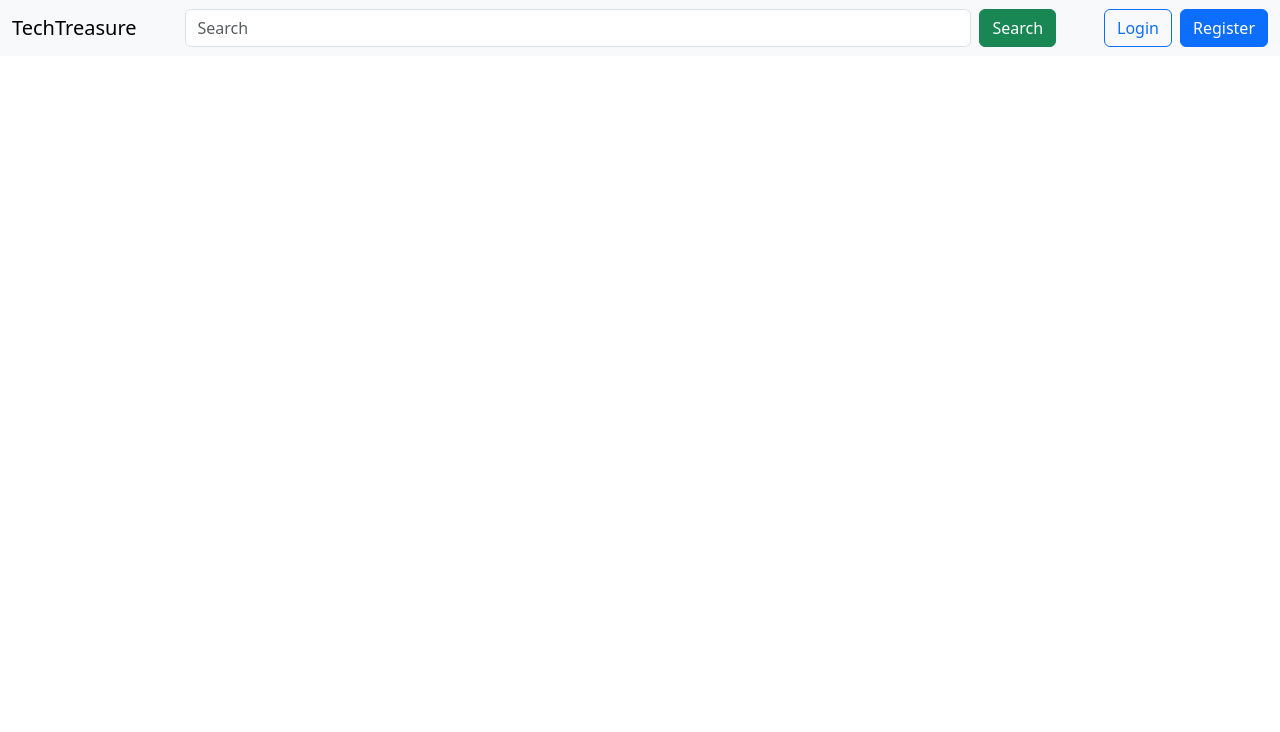
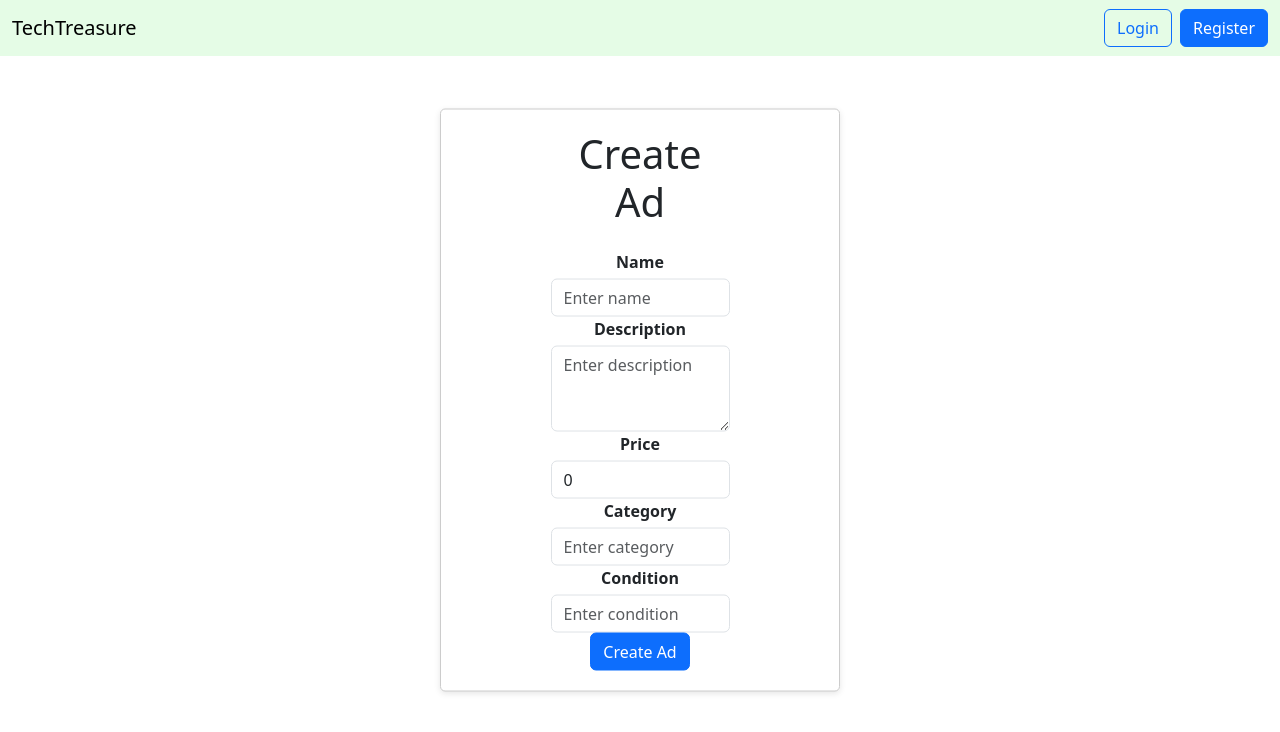
Before and after one commit to Shanyik/TechTreasure, a React (Create React App) app in the folder tt-frontend/: page /ad/create in a window 1280 px wide. Shown: the top 732 px of the page. Built offline with nearby package versions, Linux system fonts and the light colour scheme; no server answers.

Commit message:
feat: added allAds page and basic scaffolding for create ad

```diff
--- a/tt-frontend/src/App.js
+++ b/tt-frontend/src/App.js
@@ -7,6 +7,8 @@ import Registration from './Components/Auth/Registration';
 import Home from './Components/Home/Home';
 import NavBar from './Components/NavBar/NavBar';
 import Profile from './Components/Profile/Profile';
+import AllAds from './Components/AllAds/AllAds';
+import { CreateAd } from './Components/CreateAd/CreateAd';
 
 
 function App() {
@@ -14,14 +16,16 @@ function App() {
   return (
 
     <Router>
-      <div style={{ marginTop: '100px'}} className='App'>
+      <div className='App'>
         <NavBar />
         <Routes>
           <Route path='/' element={<Home />} />
           <Route path='/getalladstest' element={<GetAllAdsTest />} />
+          <Route path='/allads' element={<AllAds />} />
           <Route path='/login' element={<Login />} />
           <Route path='/registration' element={<Registration />} />
           <Route path='/profile' element={<Profile />} />
+          <Route path='/ad/create' element={<CreateAd />} />
         </Routes>
         </div>
     </Router>
--- /dev/null
+++ b/tt-frontend/src/Components/AllAds/AllAds.js
@@ -0,0 +1,73 @@
+import React, { useEffect, useState } from 'react';
+import { Container, Row, Col, Card } from 'react-bootstrap';
+
+const AllAds = () => {
+    const [ads, setAds] = useState([]);
+    const [searchQuery, setSearchQuery] = useState('');
+
+    useEffect(() => {
+        fetch('/api/Ad/GetAll')
+            .then(response => response.json())
+            .then(data => {
+                setAds(data);
+            })
+            .catch(error => console.error('Error fetching ads:', error));
+    }, []);
+
+    const filteredAds = ads.filter(ad => {
+        return ad.name.toLowerCase().includes(searchQuery.toLowerCase());
+    });
+
+    const handleSearch = (e) => {
+        setSearchQuery(e.target.value);
+    };
+
+    return (
+        <>
+            <div>
+                <hr style={{ width: '50%', margin: 'auto', marginTop: '30px', marginBottom: '30px' }} />
+                <div className="text-center mb-4">
+                    <h1>All Ads</h1>
+                </div>
+                <Container style={{ minWidth: '80%', margin: 'auto', position: "relative", transform: "translate(0, 0)", left: 0, top: 0, marginBottom: '100px' }}>
+                    <Row md={12} className="g-4" style={{marginBottom: '20px'}}>
+                        <Col>
+                            <input
+                                type="text"
+                                placeholder="Search by name"
+                                value={searchQuery}
+                                onChange={handleSearch}
+                                className="form-control"
+                            />
+                        </Col>
+                    </Row>
+                    <Row md={4} className="g-4">
+                        {filteredAds.length > 0 ? (
+                            filteredAds.map((ad, index) => (
+                                <Col key={index}>
+                                    <Card className="h-100 d-flex align-items-center justify-content-center">
+                                        {ad.images && ad.images.length > 0 ? (
+                                            <Card.Img variant="top" src={ad.images[0].url} />
+                                        ) : (
+                                            <div className="text-center" style={{ height: '300px', width: '100%' }}>No Picture</div>
+                                        )}
+                                        <Card.Body>
+                                            <Card.Title>{ad.name}</Card.Title>
+                                            <Card.Text>Price: ${ad.price}</Card.Text>
+                                            <Card.Text>Condition: {ad.condition}</Card.Text>
+                                            <Card.Text>Seller: {ad.seller.userName}</Card.Text>
+                                        </Card.Body>
+                                    </Card>
+                                </Col>
+                            ))
+                        ) : (
+                            <Col>No matching ads found.</Col>
+                        )}
+                    </Row>
+                </Container>
+            </div>
+        </>
+    );
+};
+
+export default AllAds;
--- /dev/null
+++ b/tt-frontend/src/Components/CreateAd/CreateAd.js
@@ -0,0 +1,108 @@
+import React, { useState, useEffect } from 'react';
+import { Container, Form, Button } from 'react-bootstrap';
+
+export const CreateAd = () => {
+    const [user, setUser] = useState("");
+
+    const [adData, setAdData] = useState({
+        name: '',
+        description: '',
+        price: 0,
+        category: '',
+        condition: '',
+        sold: false,
+        seller: "",
+        images: []
+    });
+
+    useEffect(() => {
+        fetch('/api/user')
+            .then(response => response.json())
+            .then(data => {
+                setUser(data[0]);
+                setAdData(AdData => ({
+                    ...AdData,
+                    seller: data[0]
+                }))
+            })
+            .catch(error => console.error('Error fetching user:', error))
+    }, []);
+
+  const handleChange = (e) => {
+    const { name, value } = e.target;
+    setAdData({ ...adData, [name]: value });
+  };
+
+  const handleSubmit = (e) => {
+    e.preventDefault();
+    console.log(adData)
+    fetch('/api/Ad/Create', {
+      method: 'POST',
+      headers: {
+        'Content-Type': 'application/json',
+        'credentials': 'include'
+      },
+      body: JSON.stringify(adData)
+    })
+    .then(response => {
+        console.log(response)
+      if (response.ok) {
+        console.log('Ad created successfully');
+        // Reset form data if needed
+        setAdData({
+          name: '',
+          description: '',
+          price: 0,
+          category: '',
+          condition: '',
+          sold: false,
+          seller: user,
+          images: []
+        });
+      } else {
+        console.error('Failed to create ad');
+      }
+    })
+    .catch(error => {
+      console.error('Error creating ad:', error);
+    });
+  };
+
+  return (
+    <Container className="d-flex align-items-center justify-content-center" style={{ minHeight: '50vh' }}>
+      <div className="w-50">
+        <h1 className="mb-4">Create Ad</h1>
+        <Form onSubmit={handleSubmit}>
+          <Form.Group controlId="formName">
+            <Form.Label>Name</Form.Label>
+            <Form.Control type="text" placeholder="Enter name" name="name" value={adData.name} onChange={handleChange} />
+          </Form.Group>
+
+          <Form.Group controlId="formDescription">
+            <Form.Label>Description</Form.Label>
+            <Form.Control as="textarea" rows={3} placeholder="Enter description" name="description" value={adData.description} onChange={handleChange} />
+          </Form.Group>
+
+          <Form.Group controlId="formPrice">
+            <Form.Label>Price</Form.Label>
+            <Form.Control type="number" placeholder="Enter price" name="price" value={adData.price} onChange={handleChange} />
+          </Form.Group>
+
+          <Form.Group controlId="formCategory">
+            <Form.Label>Category</Form.Label>
+            <Form.Control type="text" placeholder="Enter category" name="category" value={adData.category} onChange={handleChange} />
+          </Form.Group>
+
+          <Form.Group controlId="formCondition">
+            <Form.Label>Condition</Form.Label>
+            <Form.Control type="text" placeholder="Enter condition" name="condition" value={adData.condition} onChange={handleChange} />
+          </Form.Group>
+
+          <Button variant="primary" type="submit">
+            Create Ad
+          </Button>
+        </Form>
+      </div>
+    </Container>
+  );
+};
--- a/tt-frontend/src/Components/Home/Home.js
+++ b/tt-frontend/src/Components/Home/Home.js
@@ -1,10 +1,13 @@
 import React, { useEffect, useState } from 'react';
-import { Card, Pagination, Container, Row, Col } from 'react-bootstrap';
+import { Card, Pagination, Container, Row, Col, Button } from 'react-bootstrap';
+import { useNavigate } from 'react-router-dom';
 
 const Home = () => {
   const [ads, setAds] = useState([]);
   const [currentPage, setCurrentPage] = useState(1);
+  const navigate = useNavigate();
   const adsPerPage = 4; // Number of ads to display per page
+  const maxPageNumber = 5; // Maximum number of pages to display
 
   useEffect(() => {
     fetch('/api/Ad/GetAll', {
@@ -30,7 +33,7 @@ const Home = () => {
 
   return (
     <div>
-      <div className="text-center mb-4">
+      <div className="text-center mb-4" style={{marginTop: '100px'}}>
         <h1>Featured Ads</h1>
       </div>
       <Container style={{ minWidth: '80%', margin: 'auto', position: "relative", transform: "translate(0, 0)", left: 0, top: 0}}>
@@ -54,12 +57,13 @@ const Home = () => {
           ))}
         </Row>
         <Pagination className="mt-3 justify-content-center">
-          {Array.from({ length: Math.ceil(ads.length / adsPerPage) }).map((_, index) => (
+          {Array.from({ length: Math.min(Math.ceil(ads.length / adsPerPage), maxPageNumber) }).map((_, index) => (
             <Pagination.Item key={index} active={index + 1 === currentPage} onClick={() => paginate(index + 1)}>
               {index + 1}
             </Pagination.Item>
           ))}
         </Pagination>
+        <Button variant="success" className="me-2" onClick={() =>{ navigate("/allads")}}>See all ads</Button>
       </Container>
     </div>
   );
--- a/tt-frontend/src/Components/NavBar/NavBar.css
+++ b/tt-frontend/src/Components/NavBar/NavBar.css
@@ -0,0 +1,3 @@
+.bg-custom-color {
+    background-color:rgb(229, 252, 230)
+}
--- a/tt-frontend/src/Components/NavBar/NavBar.js
+++ b/tt-frontend/src/Components/NavBar/NavBar.js
@@ -5,6 +5,7 @@ import Form from 'react-bootstrap/Form';
 import Navbar from 'react-bootstrap/Navbar';
 import { useNavigate } from 'react-router-dom';
 import { useState, useEffect } from 'react';
+import './NavBar.css';
 
 function NavBar() {
 
@@ -68,12 +69,13 @@ function NavBar() {
 
   return (
     <div>
-    <Navbar expand="lg" className="bg-body-tertiary fixed-top" >
+    <Navbar expand="lg" className="bg-custom-color fixed-top" >
       <Container fluid>
         <Navbar.Brand onClick={() => {navigate("/")} } className="me-5">TechTreasure</Navbar.Brand>
         <Navbar.Toggle aria-controls="navbarScroll" />
         <Navbar.Collapse id="navbarScroll">
           <Form className="d-flex justify-content-center align-items-center flex-grow-1">
+            {/*
             <div className="w-100 d-flex align-items-center justify-content-between">
               <Form.Control
                 type="search"
@@ -83,6 +85,7 @@ function NavBar() {
               />
               <Button variant="success" className="me-5" onClick={() =>{handleSearch()}}>Search</Button>
             </div>
+            */}
           </Form>
           <div className="d-flex align-items-center justify-content-center">
             {loggedIn ? (
```
